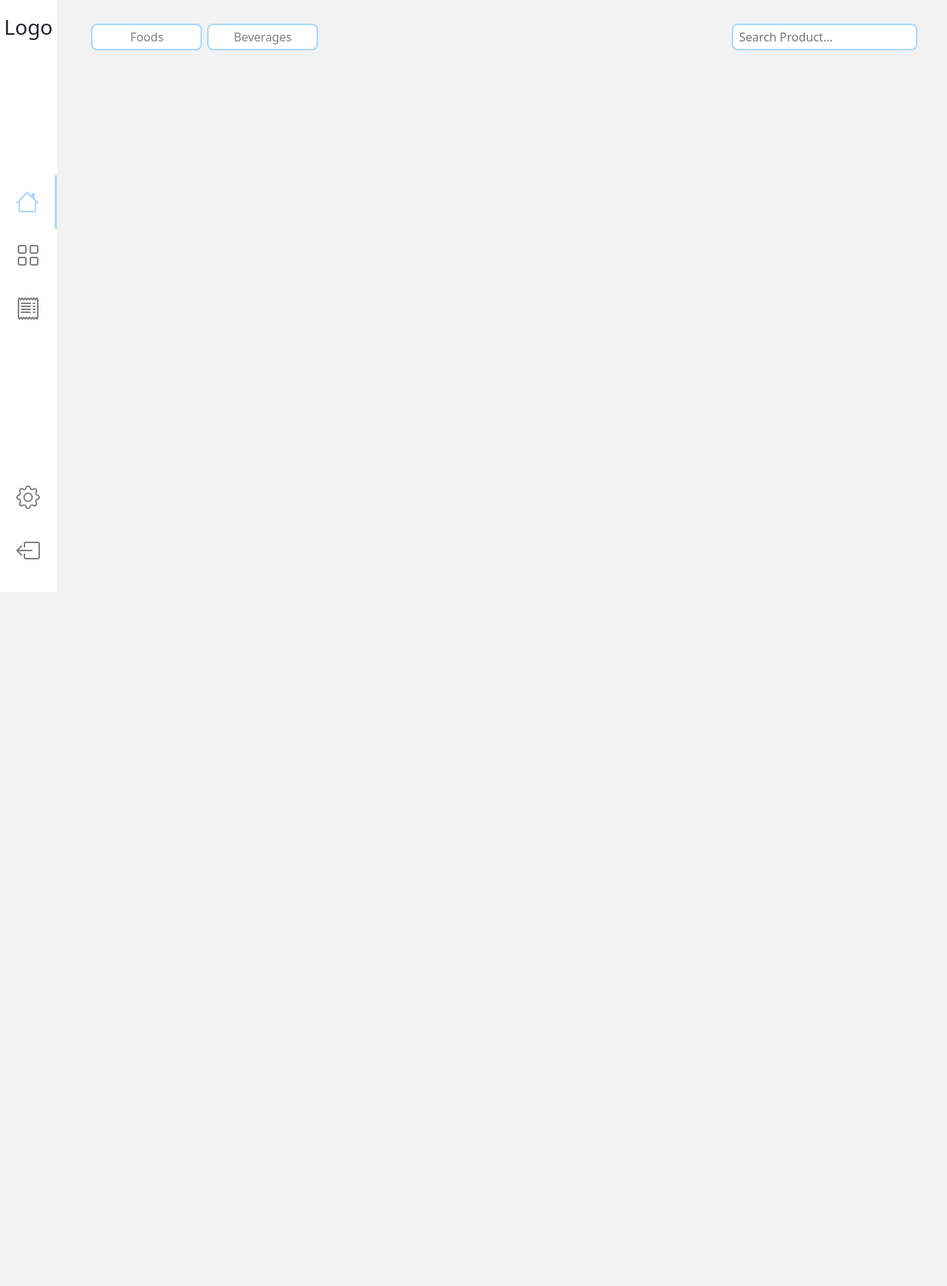
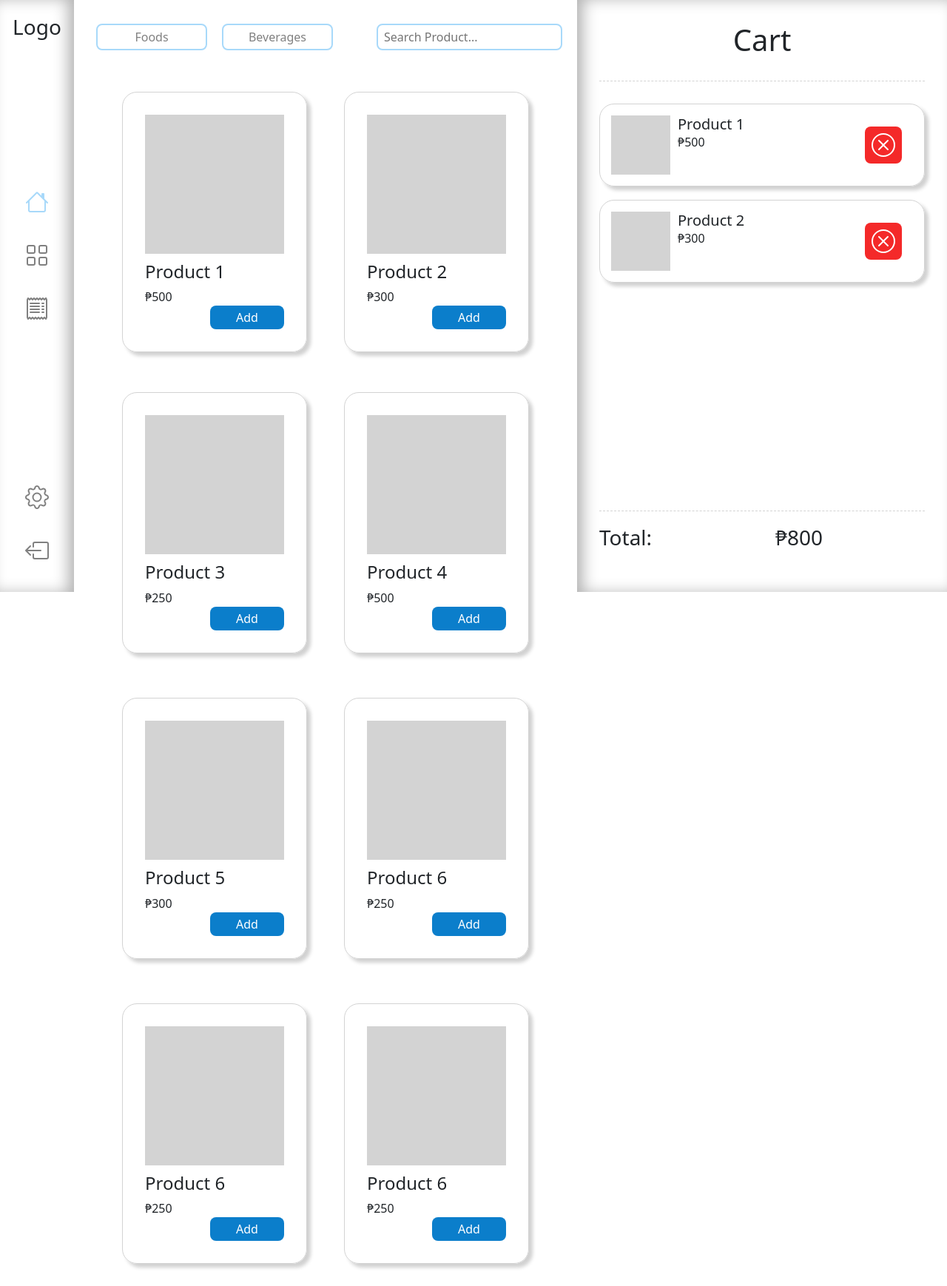
Before and after one commit to Teqnixx/online-ordering-system, a PHP site: page /mainpage/homepage.php in a window 1280 px wide. Shown: the whole page at 74% size. Before the commit the page ends 800 px from the top, so only its background shows below. Run offline with PHP 8.4, Linux system fonts and the light colour scheme.

Commit message:
Add files via upload

```diff
--- /dev/null
+++ b/online ordering system/mainpage/cart.php
@@ -0,0 +1,53 @@
+<?php
+
+?>
+
+<div class="cart">
+    <div class="cart-title">
+        <h1>Cart</h1>
+    </div>
+    <div class="cart-contents">
+        <div class="cart-item">
+            <div class="cart-item-image">
+
+            </div>
+            <div class="cart-description">
+                <h5>Product 1</h5>
+                <p>₱500</p>
+            </div>
+            <div class="remove-item-button-container">
+                <button class="remove-item-button">
+                    <svg xmlns="http://www.w3.org/2000/svg" width="16" height="16" class="bi bi-x-circle" viewBox="0 0 16 16">
+                        <path d="M8 15A7 7 0 1 1 8 1a7 7 0 0 1 0 14zm0 1A8 8 0 1 0 8 0a8 8 0 0 0 0 16z"/>
+                        <path d="M4.646 4.646a.5.5 0 0 1 .708 0L8 7.293l2.646-2.647a.5.5 0 0 1 .708.708L8.707 8l2.647 2.646a.5.5 0 0 1-.708.708L8 8.707l-2.646 2.647a.5.5 0 0 1-.708-.708L7.293 8 4.646 5.354a.5.5 0 0 1 0-.708z"/>
+                    </svg>
+                </button>
+            </div>
+        </div>
+        <div class="cart-item">
+            <div class="cart-item-image">
+
+            </div>
+            <div class="cart-description">
+                <h5>Product 2</h5>
+                <p>₱300</p>
+            </div>
+            <div class="remove-item-button-container">
+                <button class="remove-item-button">
+                    <svg xmlns="http://www.w3.org/2000/svg" width="16" height="16" class="bi bi-x-circle" viewBox="0 0 16 16">
+                        <path d="M8 15A7 7 0 1 1 8 1a7 7 0 0 1 0 14zm0 1A8 8 0 1 0 8 0a8 8 0 0 0 0 16z"/>
+                        <path d="M4.646 4.646a.5.5 0 0 1 .708 0L8 7.293l2.646-2.647a.5.5 0 0 1 .708.708L8.707 8l2.647 2.646a.5.5 0 0 1-.708.708L8 8.707l-2.646 2.647a.5.5 0 0 1-.708-.708L7.293 8 4.646 5.354a.5.5 0 0 1 0-.708z"/>
+                    </svg>
+                </button>
+            </div>
+        </div>
+    </div>
+    <div class="cart-total">
+        <div class="total-title">
+            <h3>Total: </h3>
+        </div>
+        <div class="total-price">
+            <h3>₱800</h3>
+        </div>
+    </div>
+</div>
--- a/online ordering system/mainpage/homepage.php
+++ b/online ordering system/mainpage/homepage.php
@@ -20,17 +20,8 @@
 
     <?php include('../templates/sidebar.php'); ?>
 
-    <div class="menu-navigation">
-        <form class="menu-form" action="" method="POST">
-            <div class="buttons">
-                <input id="foods-button" type="submit" name="Foods" value="Foods">
-                <input id="beverages-button" type="submit" name="Beverages" value="Beverages">
-            </div>
-            <div class="search-bar">
-                <input id="search-field" type="text" autocomplete="off" name="search" placeholder="Search Product...">
-            </div>
-        </form>
-    </div>
+    <?php include('products.php'); ?>
 
+    <?php include('cart.php') ?>
 </body>
 </html>
--- a/online ordering system/mainpage/mainpage.css
+++ b/online ordering system/mainpage/mainpage.css
@@ -4,11 +4,27 @@
     --accent-color: #0B7ECB;
     --bg-color: #FFFFFF;
     --text-color: #021827;
+    --danger: #f42929;
+}
+
+body {
+    position: relative;
+    height: 100vh;
+    display: grid;
+    grid-template-columns: 100px auto 500px;
+}
+
+p {
+    margin: 0;
+}
+
+.main-page {
+    display: grid;
+    grid-template-rows: 100px auto;
 }
 
 .menu-navigation {
-    position: absolute;
-    width: 94vw;
+    width: 100%;
     right: 0;
     display: flex;
     height: max-content;
@@ -23,12 +39,12 @@
 
 .buttons {
     justify-content: space-evenly;
-    width: 400px;
+    width: auto;
 }
 
 .buttons,
 .search-bar {
-    padding: 20px 40px;
+    padding: 20px 20px;
     display: flex;
     align-items: center;
 }
@@ -48,6 +64,7 @@
 
 #foods-button,
 #beverages-button {
+    margin: 10px;
     width: 150px;
     background-color: var(--bg-color);
     color: grey;
@@ -55,3 +72,124 @@
     border: 2px solid var(--secondary-color);
     border-radius: 8px;
 }
+
+.product-container {
+    height: max-content;
+    display: grid;
+    place-items: center;
+    place-content: center;
+    grid-template-columns: repeat(auto-fill, 300px);
+    grid-template-rows: repeat(auto-fill, 400px);
+}
+
+.image {
+    margin-bottom: 10px;
+    width: 100%;
+    aspect-ratio: 1 / 1;
+    background-color: lightgray;
+}
+
+.product-card {
+    margin: 30px;
+    padding: 30px;
+    width: 250px;
+    height: max-content;
+    border-radius: 20px;
+    border: 1px solid lightgrey;
+    box-shadow: 5px 5px 5px 0 #d1d1d1;
+}
+
+.add-to-cart-button-container {
+    display: flex;
+    justify-content: end;
+}
+
+.add-to-cart-button {
+    padding: 4px 0;
+    width: 100px;
+    color: #fff;
+    border: none;
+    border-radius: 8px;
+    background-color: var(--accent-color);
+}
+
+.cart {
+    display: grid;
+    grid-template-rows: 80px auto 80px;
+    box-shadow: inset 10px 0 20px -2px rgba(0, 0, 0, 0.3);
+    height: 100vh;
+    padding: 30px;
+}
+
+.cart-description h5 {
+    margin: 0;
+}
+
+.cart-title {
+    text-align: center;
+    border-bottom: 1px dashed lightgray;
+}
+
+.cart-contents {
+    display: grid;
+    grid-template-rows: repeat(auto-fill, 130px);
+    padding: 30px 0;
+}
+
+.cart-item {
+    display: grid;
+    grid-template-columns: 80px auto 80px;
+    padding: 15px;
+    width: 100%;
+    height: max-content;
+    border-radius: 20px;
+    border: 1px solid lightgrey;
+    box-shadow: 5px 5px 5px 0 #d1d1d1;
+}
+
+.cart-description {
+    padding: 0 10px;
+}
+
+.cart-item-image {
+    width: 100%;
+    aspect-ratio: 1 / 1;
+    background-color: lightgray;
+}
+
+.cart-total {
+    border-top: 1px dashed lightgray;
+}
+
+.remove-item-button {
+    height: 50px;
+    width: 50px;
+    border-radius: 8px;
+    border: none;
+    background-color: var(--danger);
+}
+
+.bi-x-circle {
+    margin: 0;
+    fill: #fff;
+}
+
+.remove-item-button-container {
+    display: flex;
+    justify-content: center;
+    align-items: center;
+}
+
+.total-title, .total-price {
+    display: flex;
+    align-items: center;
+}
+
+.total-price {
+    justify-content: center;
+}
+
+.cart-total {
+    display: grid;
+    grid-template-columns: 100px auto;
+}
--- /dev/null
+++ b/online ordering system/mainpage/products.php
@@ -0,0 +1,99 @@
+<?php
+
+?>
+
+<div class="main-page">
+    <div class="menu-navigation">
+        <form class="menu-form" action="" method="POST">
+            <div class="buttons">
+                <input id="foods-button" type="submit" name="Foods" value="Foods">
+                <input id="beverages-button" type="submit" name="Beverages" value="Beverages">
+            </div>
+            <div class="search-bar">
+                <input id="search-field" type="text" autocomplete="off" name="search" placeholder="Search Product...">
+            </div>
+        </form>
+    </div>
+    <div class="product-container">
+        <div class="product-card">
+            <div class="image">
+
+            </div>
+            <h4>Product 1</h4>
+            <p>₱500</p>
+            <div class="add-to-cart-button-container">
+                <button class="add-to-cart-button">Add</button>
+            </div>
+        </div>
+        <div class="product-card">
+            <div class="image">
+
+            </div>
+            <h4>Product 2</h4>
+            <p>₱300</p>
+            <div class="add-to-cart-button-container">
+                <button class="add-to-cart-button">Add</button>
+            </div>
+        </div>
+        <div class="product-card">
+            <div class="image">
+
+            </div>
+            <h4>Product 3</h4>
+            <p>₱250</p>
+            <div class="add-to-cart-button-container">
+                <button class="add-to-cart-button">Add</button>
+            </div>
+        </div>
+        <div class="product-card">
+            <div class="image">
+
+            </div>
+            <h4>Product 4</h4>
+            <p>₱500</p>
+            <div class="add-to-cart-button-container">
+                <button class="add-to-cart-button">Add</button>
+            </div>
+        </div>
+        <div class="product-card">
+            <div class="image">
+
+            </div>
+            <h4>Product 5</h4>
+            <p>₱300</p>
+            <div class="add-to-cart-button-container">
+                <button class="add-to-cart-button">Add</button>
+            </div>
+        </div>
+        <div class="product-card">
+            <div class="image">
+
+            </div>
+            <h4>Product 6</h4>
+            <p>₱250</p>
+            <div class="add-to-cart-button-container">
+                <button class="add-to-cart-button">Add</button>
+            </div>
+        </div>
+        <div class="product-card">
+            <div class="image">
+
+            </div>
+            <h4>Product 6</h4>
+            <p>₱250</p>
+            <div class="add-to-cart-button-container">
+                <button class="add-to-cart-button">Add</button>
+            </div>
+        </div>
+        <div class="product-card">
+            <div class="image">
+
+            </div>
+            <h4>Product 6</h4>
+            <p>₱250</p>
+            <div class="add-to-cart-button-container">
+                <button class="add-to-cart-button">Add</button>
+            </div>
+        </div>
+    </div>
+</div>
--- a/online ordering system/templates/sidebar.css
+++ b/online ordering system/templates/sidebar.css
@@ -6,21 +6,17 @@
     --text-color: #021827;
 }
 
-body {
-    background-color: #f2f2f3;
-}
-
-h3 {
+.top-icons h3 {
     margin: 0;
     padding: 20px 10px;
     text-align: center;
 }
 
 .sidebar {
-    position: absolute;
-    width: 6vw;
+    width: auto;
     height: 100vh;
     background-color: white;
+    box-shadow: inset -10px 0 20px -2px rgba(0, 0, 0, 0.3);
 }
 
 .middle-icon-form {
@@ -78,9 +74,3 @@ label {
 #history-button:checked ~ label .history-icon {
     fill: var(--secondary-color);
 }
-
-#home-button:checked ~ .home-label,
-#menu-button:checked ~ .menu-label,
-#history-button:checked ~ .history-label {
-    border-right: 3px solid var(--secondary-color);
-}
```
